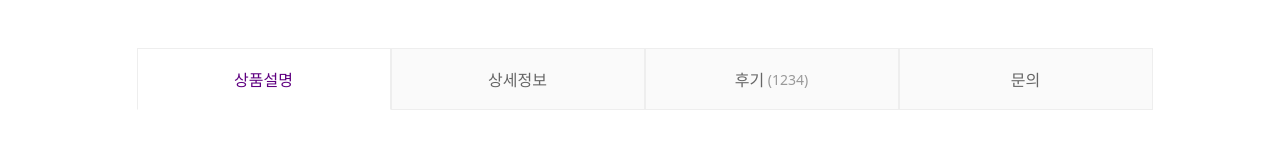
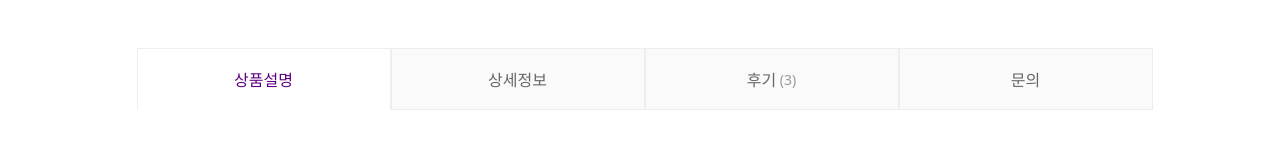
Before and after one commit to KURLY-HACK/kurly-client, a React (Create React App) app: page /detail in a window 1280 px wide. Shown: the part 693-851 px from the top of the page. Built offline with nearby package versions, Linux system fonts and the light colour scheme.

Commit message:
chore: 후기 개수 count

```diff
--- a/src/components/detailPage/Tabs.tsx
+++ b/src/components/detailPage/Tabs.tsx
@@ -2,6 +2,38 @@ import React, { useState } from 'react';
 import styled, { css } from 'styled-components';
 import Question from './question/Question';
 import Review from './review/Review';
+
+const review = [
+  {
+    id: 1,
+    product: '전용목장우유 900mL',
+    content:
+      '예전엔 우유가 이렇게 비싸단 생각은 안들었는데 브랜드 우유를 포함한 모든 생필품이 장난이 아닌 시대가 왔네요. 그럼에도 믿고 먹을 수 있는 연세우유를 2천원이 조금 안되는 금액으로 마실 수 있어...',
+    writer: '주*정',
+    date: '2022-08-15',
+    image: 'https://img-cf.kurly.com/shop/data/goods/1637154205701l0.jpg',
+    help: 1,
+  },
+  {
+    id: 2,
+    product: '전용목장우유 900mL',
+    content:
+      '저는 주로 집에 있는 요거트메이커를 이용해서 그릭요거트를 만들어 먹어요. 그릭요거트에는 우유가 700ml 가까이 필요한데 시중에 있는 우유를 계속 사기엔 좀 비싸다는 생각이 들어서 비교적 가격이 저렴..',
+    writer: '김*연',
+    date: '2022-08-14',
+    image: '',
+    help: 0,
+  },
+  {
+    id: 3,
+    product: '전용목장우유 900mL',
+    content: '맛있어요~!',
+    writer: '김*림',
+    date: '2022-08-13',
+    image: 'https://img-cf.kurly.com/shop/data/goods/1637154205701l0.jpg',
+    help: 1,
+  },
+];
 
 const Tabs = () => {
   const [selected, setSelected] = useState(1);
@@ -18,7 +50,7 @@ const Tabs = () => {
         <Tab selected={selected} curIndex={3} onClick={() => setSelected(3)}>
           후기
           <Description selected={selected} curIndex={3}>
-            &nbsp;(1234)
+            &nbsp;({review.length})
           </Description>
         </Tab>
         <Tab selected={selected} curIndex={4} onClick={() => setSelected(4)}>
@@ -35,7 +67,7 @@ const Tabs = () => {
           <img alt="information" src="" width={1007} />
         </Contents>
       )}
-      {selected === 3 && <Review />}
+      {selected === 3 && <Review review={review} />}
       {selected === 4 && <Question />}
     </Container>
   );
--- a/src/components/detailPage/review/Review.tsx
+++ b/src/components/detailPage/review/Review.tsx
@@ -3,39 +3,19 @@ import styled from 'styled-components';
 import ReviewComponent from './ReviewComponent';
 import ReviewDetail from './ReviewDetail';
 
-const review = [
-  {
-    id: 1,
-    product: '전용목장우유 900mL',
-    content:
-      '예전엔 우유가 이렇게 비싸단 생각은 안들었는데 브랜드 우유를 포함한 모든 생필품이 장난이 아닌 시대가 왔네요. 그럼에도 믿고 먹을 수 있는 연세우유를 2천원이 조금 안되는 금액으로 마실 수 있어...',
-    writer: '주*정',
-    date: '2022-08-15',
-    image: 'https://img-cf.kurly.com/shop/data/goods/1637154205701l0.jpg',
-    help: 1,
-  },
-  {
-    id: 2,
-    product: '전용목장우유 900mL',
-    content:
-      '저는 주로 집에 있는 요거트메이커를 이용해서 그릭요거트를 만들어 먹어요. 그릭요거트에는 우유가 700ml 가까이 필요한데 시중에 있는 우유를 계속 사기엔 좀 비싸다는 생각이 들어서 비교적 가격이 저렴..',
-    writer: '김*연',
-    date: '2022-08-14',
-    image: '',
-    help: 0,
-  },
-  {
-    id: 3,
-    product: '전용목장우유 900mL',
-    content: '맛있어요~!',
-    writer: '김*림',
-    date: '2022-08-13',
-    image: 'https://img-cf.kurly.com/shop/data/goods/1637154205701l0.jpg',
-    help: 1,
-  },
-];
-
-const Review = () => {
+const Review = ({
+  review,
+}: {
+  review: {
+    id: number;
+    product: string;
+    content: string;
+    image: string;
+    writer: string;
+    date: string;
+    help: number;
+  }[];
+}) => {
   const [selected, setSelected] = useState(0);
 
   return (
```
